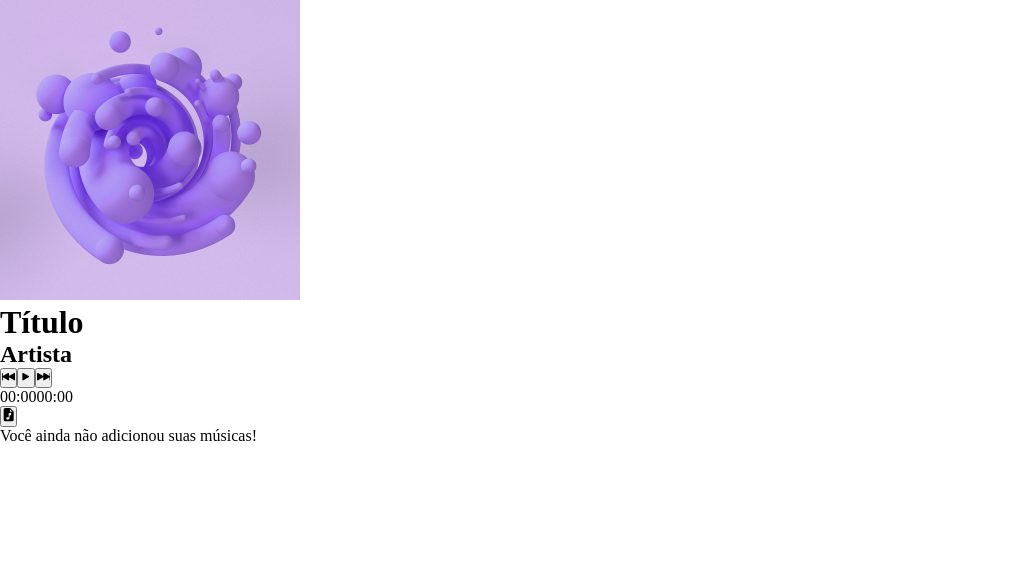
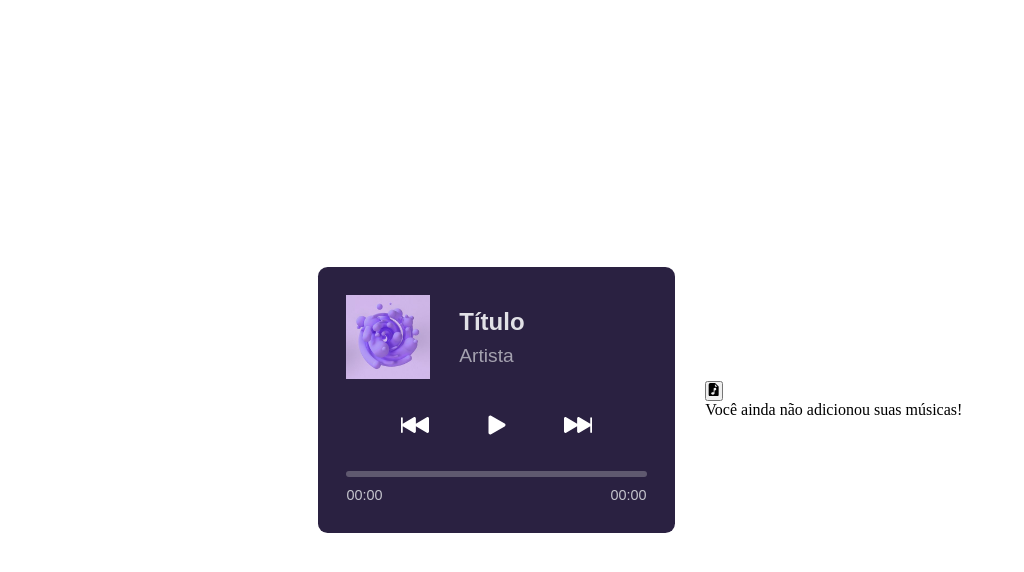
Before and after one commit to santanajoao/audio-player, a React (Vite) app: page / in a window 1280 px wide. Shown: the top 572 px of the page, without its empty margins (0-1024 px from the left). Built offline with nearby package versions, Linux system fonts and the light colour scheme; the HTML template or start-up script is replaced by a standard one.

Commit message:
Estilização inicial do componente AudioController implementada

```diff
--- a/src/App.css
+++ b/src/App.css
@@ -0,0 +1,8 @@
+.App {
+  width: 100vw;
+  height: 100vh;
+  display: flex;
+  align-items: center;
+  justify-content: center;
+  gap: 30px;
+}
--- a/src/App.jsx
+++ b/src/App.jsx
@@ -4,6 +4,7 @@ import FileManager from './components/FileManager';
 import Modal from './components/Modal';
 import getAudioFileInfos from './utils/audioMetadata';
 import copyArrayOfObjects from './utils/files';
+import './App.css';
 
 export default class App extends Component {
   state = {
--- a/src/components/AudioController.jsx
+++ b/src/components/AudioController.jsx
@@ -151,6 +151,7 @@ export default class AudioController extends Component {
             <BsSkipForwardFill className="AudioController__next-icon" />
           </button>
         </div>
+        <div className="AudioController__time-infos">
           <div className="AudioController__bar-container">
             <div className="AudioController__total-bar" />
             <div
@@ -158,7 +159,7 @@ export default class AudioController extends Component {
               className="AudioController__progress-bar"
             />
           </div>
-        <div className="AudoController__times">
+          <div className="AudioController__times">
             <span className="AudioController__currentTime">
               { toMinutesAndSeconds(currentTime) }
             </span>
@@ -167,6 +168,7 @@ export default class AudioController extends Component {
             </span>
           </div>
         </div>
+      </div>
     );
   }
 }
--- a/src/styles/AudioController.css
+++ b/src/styles/AudioController.css
@@ -0,0 +1,121 @@
+.AudioController {
+  width: 357.71px;
+  background-color: rgba(42, 33, 65, 1);
+  display: flex;
+  flex-direction: column;
+  padding: 28.81px;
+  gap: 28.81px;
+  border-radius: 9.6px;
+  height: 266.68px;
+}
+
+.AudioController__metadata {
+  width: 300.09px;
+  display: flex;
+  gap: 28.81px;
+  align-items: center;
+}
+
+.AudioController__cover {
+  height: 84.03px;
+  width: 84.03px;
+}
+
+.AudioController__text-metadata {
+  display: flex;
+  flex-direction: column;
+  gap: 9.6px;
+  width: 100%;
+  max-height: 84px;
+}
+
+.AudioController__title {
+  font-weight: 700;
+  font-size: 24px;
+  color: rgb(225, 225, 230);
+  font-family: sans-serif;
+  overflow: hidden;
+  word-wrap: none;
+}
+
+.AudioController__artist {
+  font-weight: 400;
+  font-size: 19.2px;
+  font-family: sans-serif;
+  color: rgb(225, 225, 230);
+  opacity: 0.67;
+}
+
+.AudioController__controls {
+  width: 100%;
+  gap: 50.42px;
+  display: flex;
+  justify-content: center;
+}
+
+.AudioController__prev-btn,
+.AudioController__play-pause-btn,
+.AudioController__next-btn {
+  cursor: pointer;
+  background-color: transparent;
+  align-items: center;
+  justify-content: center;
+  display: flex;
+  border: none;
+}
+
+.AudioController__prev-icon,
+.AudioController__next-icon {
+  font-size: 28px;
+  color: white;
+}
+
+.AudioController__play-pause-icon {
+  font-size: 34px;;
+  color: white;
+}
+
+.AudioController__time-infos {
+  display: flex;
+  flex-direction: column;
+  gap: 9.6px;
+}
+
+.AudioController__bar-container {
+  width: 100%;
+  position: relative;
+}
+
+.AudioController__total-bar {
+  width: 100%;
+  height: 6px;
+  border-radius: 9.6px;
+  opacity: 0.3;
+  background-color: rgb(217, 217, 217);
+}
+
+.AudioController__progress-bar {
+  border-radius: 9.6px;
+  height: 6px;
+  position: absolute;
+  background-color: rgb(217, 217, 217);
+  opacity: 0.8;
+  top: 0;
+  left: 0;
+}
+
+.AudioController__times {
+  display: flex;
+  flex-direction: row;
+  justify-content: space-between;
+  gap: 12px;
+}
+
+.AudioController__currentTime,
+.AudioController__duration {
+  color: white;
+  font-family: sans-serif;
+  font-size: 14.4px;
+  font-weight: 400;
+  color: rgba(196, 196, 204, 1);
+}
```
Also changed, not shown: src/styles/AudioCard.css (added), src/styles/AudioList.css (added), src/styles/FileManager.css (added), src/styles/Modal.css (added), src/styles/ModalErrors.css (added). Lines whose indentation alone changed are shown as unchanged.
